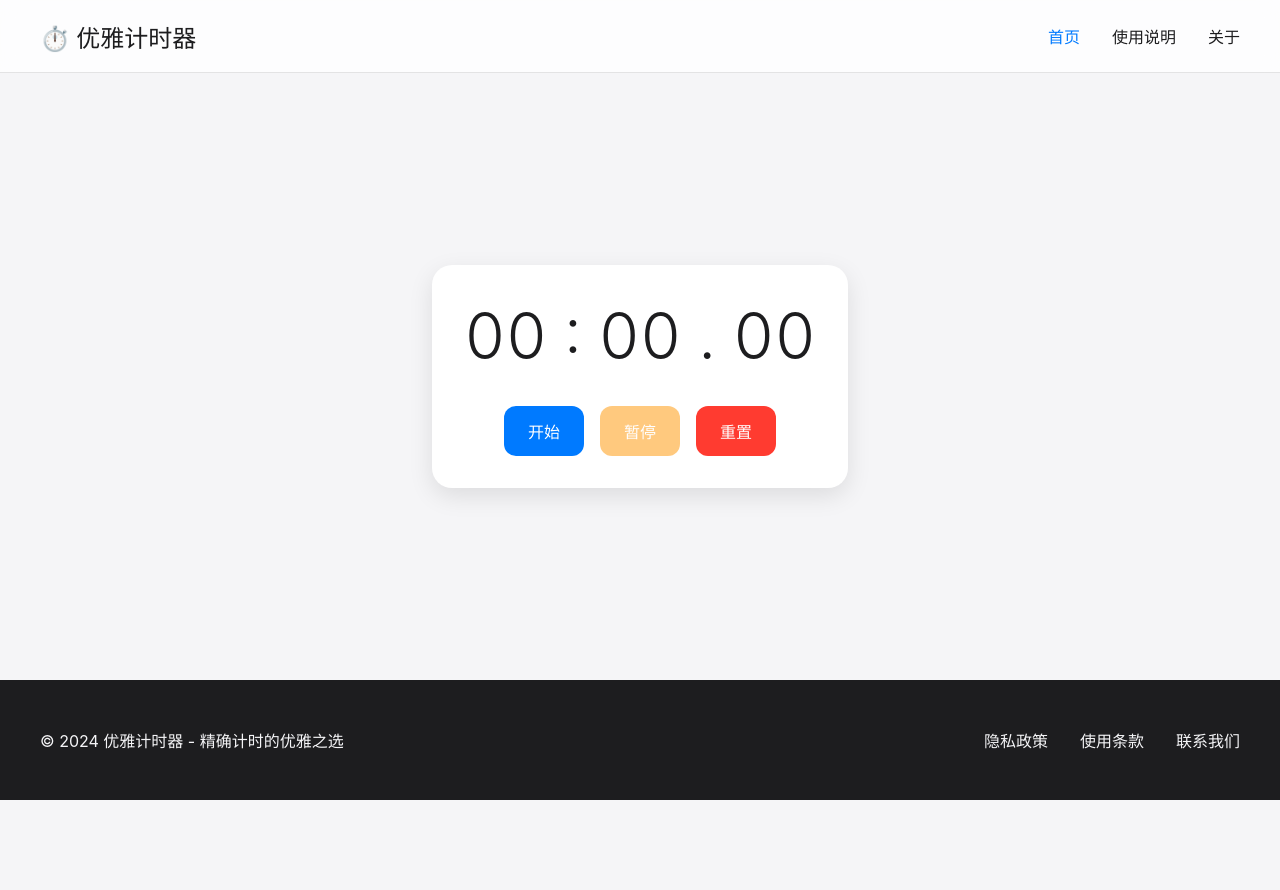
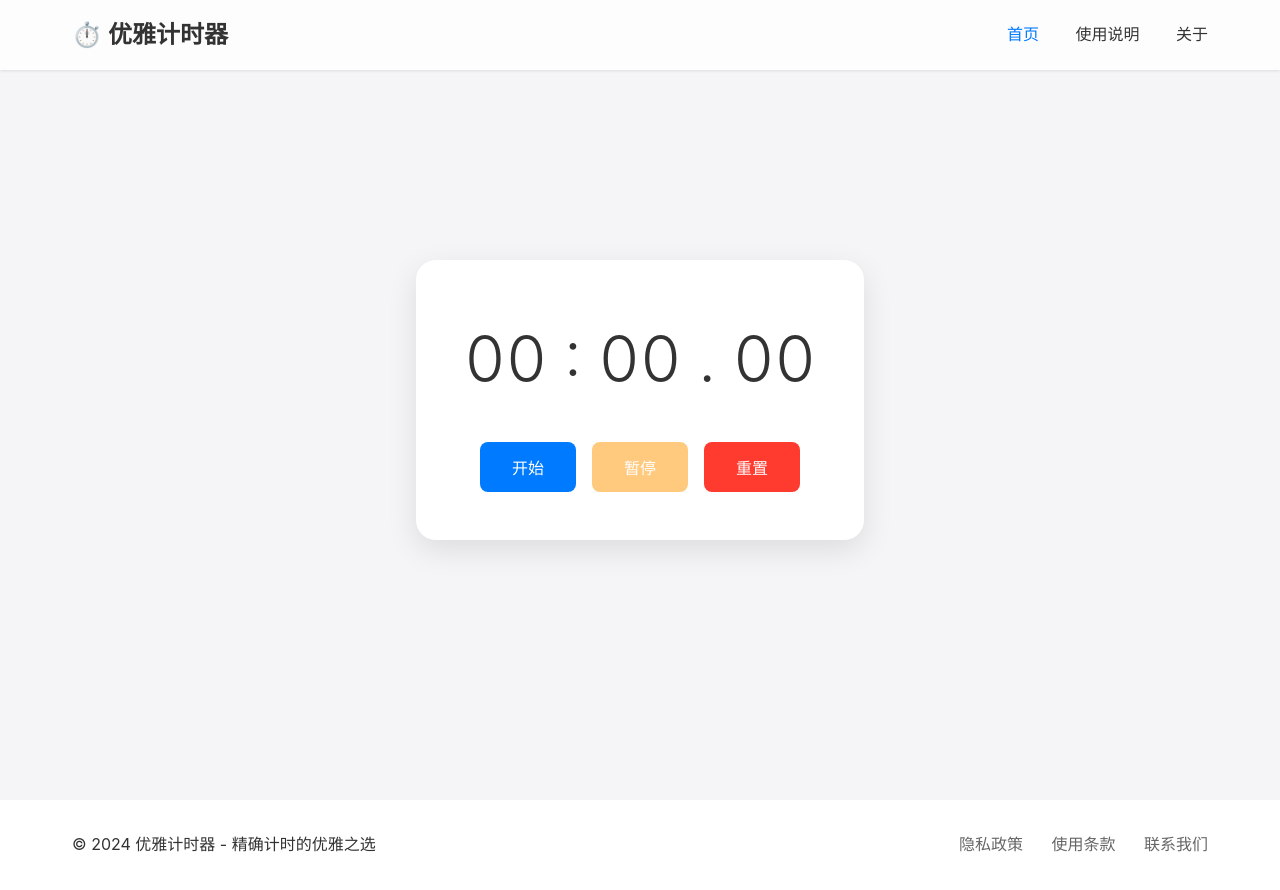
Before and after one commit to alchaincyf/timer, a plain HTML site: page index.html in a window 1280 px wide. Before the commit the page ends 800 px from the top, so only its background shows below. Drawn offline with Linux system fonts and the light colour scheme.

Commit message:
更新样式

```diff
--- a/styles.css
+++ b/styles.css
@@ -1,21 +1,26 @@
-body {
+/* 全局样式重置 */
+* {
     margin: 0;
-    min-height: 100vh;
-    display: flex;
-    flex-direction: column;
-    background-color: #f5f5f7;
-    font-family: -apple-system, BlinkMacSystemFont, "Segoe UI", Roboto, sans-serif;
+    padding: 0;
+    box-sizing: border-box;
 }
 
-/* Header 样式 */
+body {
+    font-family: -apple-system, BlinkMacSystemFont, "Segoe UI", Roboto, sans-serif;
+    line-height: 1.6;
+    color: #333;
+    background-color: #f5f5f7;
+}
+
+/* 头部样式 */
 .header {
     background-color: rgba(255, 255, 255, 0.8);
     backdrop-filter: blur(10px);
-    -webkit-backdrop-filter: blur(10px);
-    border-bottom: 1px solid rgba(0, 0, 0, 0.1);
-    position: sticky;
+    position: fixed;
+    width: 100%;
     top: 0;
     z-index: 100;
+    box-shadow: 0 1px 3px rgba(0, 0, 0, 0.1);
 }
 
 .header-content {
@@ -29,55 +34,46 @@ body {
 
 .logo {
     font-size: 1.5rem;
-    font-weight: 500;
-    color: #1d1d1f;
-}
-
-.nav {
-    display: flex;
-    gap: 2rem;
+    font-weight: 600;
 }
 
 .nav a {
-    color: #1d1d1f;
+    color: #333;
     text-decoration: none;
-    padding: 0.5rem 0;
-    transition: color 0.2s;
+    margin-left: 2rem;
+    transition: color 0.3s;
 }
 
-.nav a:hover {
+.nav a:hover, .nav a.active {
     color: #007AFF;
 }
 
-.nav a.active {
-    color: #007AFF;
-}
-
-/* Main content 样式 */
+/* 主要内容区域 */
 .main-content {
-    flex: 1;
+    min-height: 100vh;
     display: flex;
+    align-items: center;
     justify-content: center;
-    align-items: center;
-    padding: 2rem;
+    padding: 80px 20px;
 }
 
 .container {
-    background: white;
-    padding: 2rem;
+    background-color: white;
+    padding: 3rem;
     border-radius: 20px;
-    box-shadow: 0 8px 24px rgba(0,0,0,0.1);
+    box-shadow: 0 10px 30px rgba(0, 0, 0, 0.1);
     text-align: center;
 }
 
+/* 计时器显示 */
 .timer {
     font-size: 4rem;
     font-weight: 300;
-    color: #1d1d1f;
     margin-bottom: 2rem;
     font-variant-numeric: tabular-nums;
 }
 
+/* 按钮样式 */
 .buttons {
     display: flex;
     gap: 1rem;
@@ -85,12 +81,12 @@ body {
 }
 
 .btn {
-    padding: 0.8rem 1.5rem;
+    padding: 0.8rem 2rem;
     border: none;
-    border-radius: 12px;
+    border-radius: 8px;
     font-size: 1rem;
     cursor: pointer;
-    transition: all 0.2s;
+    transition: all 0.3s;
 }
 
 #startBtn {
@@ -113,15 +109,9 @@ body {
     cursor: not-allowed;
 }
 
-.btn:not(:disabled):hover {
-    transform: translateY(-2px);
-    box-shadow: 0 4px 12px rgba(0,0,0,0.15);
-}
-
-/* Footer 样式 */
+/* 页脚样式 */
 .footer {
-    background-color: #1d1d1f;
-    color: #f5f5f7;
+    background-color: #fff;
     padding: 2rem 0;
     margin-top: auto;
 }
@@ -135,17 +125,34 @@ body {
     align-items: center;
 }
 
-.footer-links {
-    display: flex;
-    gap: 2rem;
-}
-
 .footer-links a {
-    color: #f5f5f7;
+    color: #666;
     text-decoration: none;
-    transition: opacity 0.2s;
+    margin-left: 1.5rem;
+    transition: color 0.3s;
 }
 
 .footer-links a:hover {
-    opacity: 0.8;
+    color: #007AFF;
 }
+
+/* 响应式设计 */
+@media (max-width: 768px) {
+    .timer {
+        font-size: 3rem;
+    }
+
+    .buttons {
+        flex-direction: column;
+    }
+
+    .footer-content {
+        flex-direction: column;
+        text-align: center;
+        gap: 1rem;
+    }
+
+    .footer-links a {
+        margin: 0 0.75rem;
+    }
+}
```
